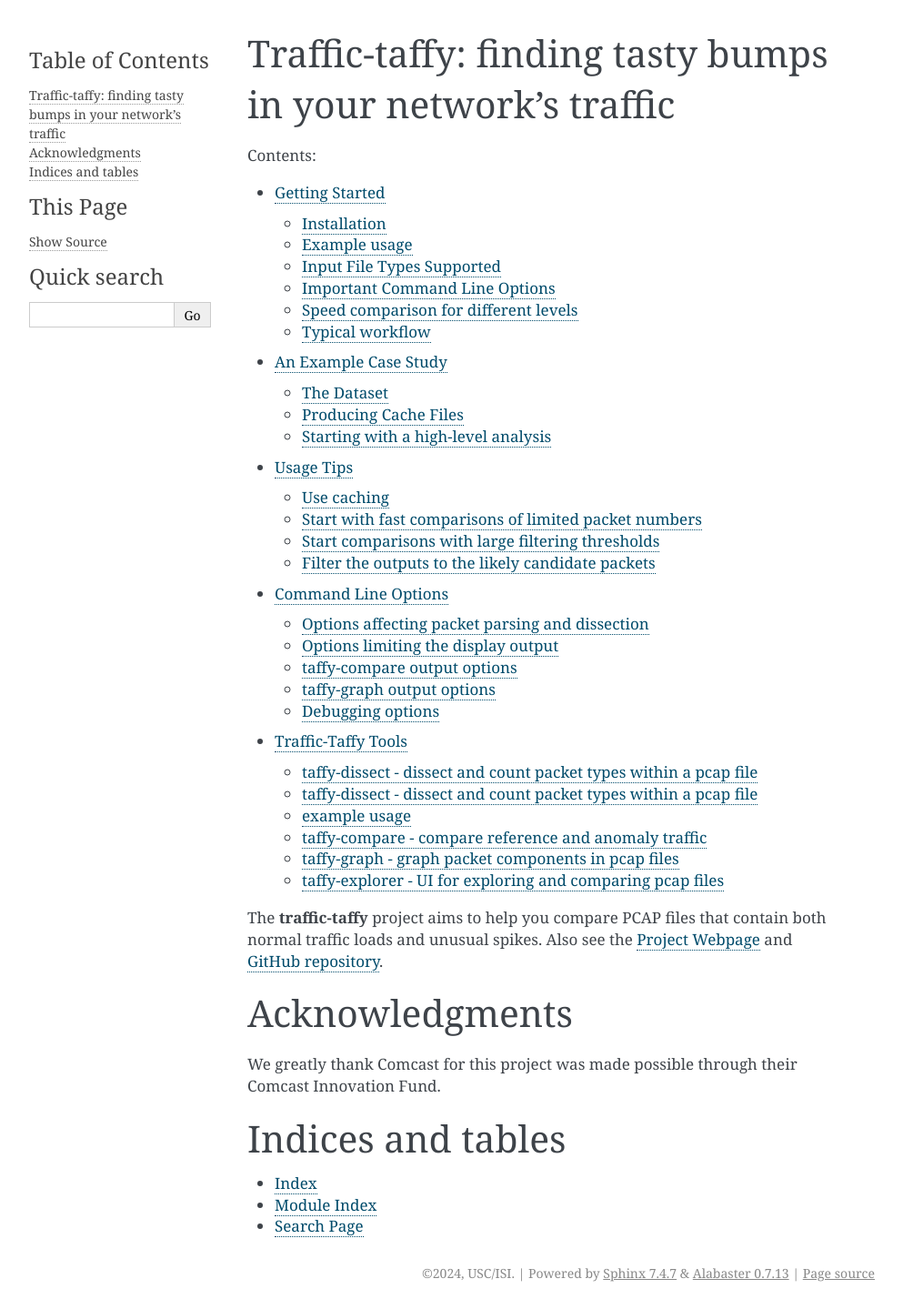
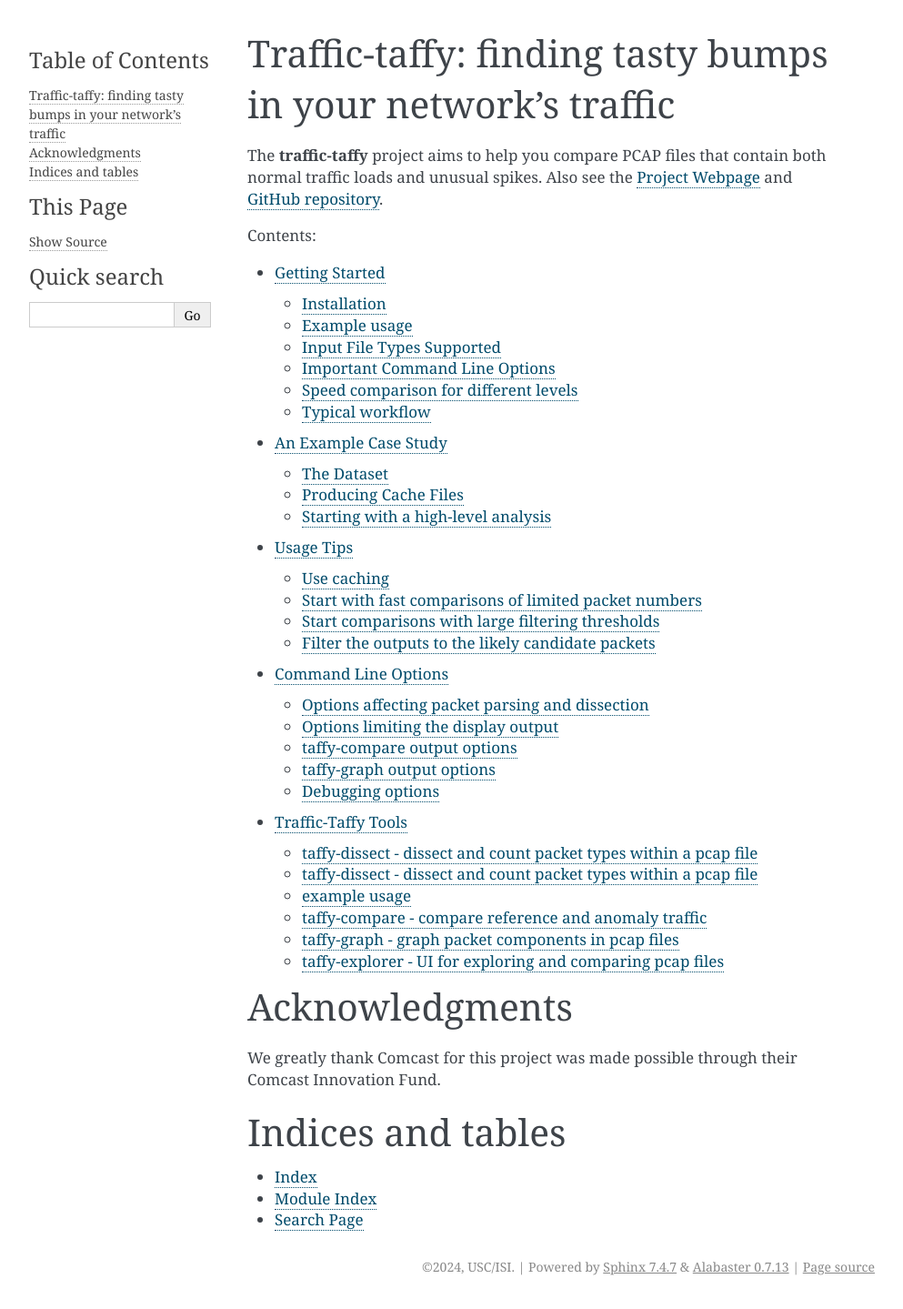
Before and after one commit to traffic-taffy/traffic-taffy, a Sphinx documentation site: the page built from docs/index.rst, in a window 1280 px wide. Shown: the whole page at 91% size, without its empty margins (148-1141 px from the left). Built offline with Sphinx 7.4.7, drawn with Linux system fonts in a browser that asks for light colours; some of the changed lines change nothing that is shown.

Commit message:
move intro paragraph to the top

```diff
--- a/docs/index.rst
+++ b/docs/index.rst
@@ -5,6 +5,11 @@
 
 Traffic-taffy: finding tasty bumps in your network's traffic
 ============================================================
+
+The **traffic-taffy** project aims to help you compare PCAP files that
+contain both normal traffic loads and unusual spikes.  Also see the
+`Project Webpage <https://traffic-taffy.github.io/>`_ and `GitHub
+repository <https://github.com/traffic-taffy/traffic-taffy>`_.
 
 .. toctree::
    :maxdepth: 2
@@ -15,11 +20,6 @@ Traffic-taffy: finding tasty bumps in your network's traffic
    usagetips
    commandoptions
    tools/index
-
-The **traffic-taffy** project aims to help you compare PCAP files that
-contain both normal traffic loads and unusual spikes.  Also see the
-`Project Webpage <https://traffic-taffy.github.io/>`_ and `GitHub
-repository <https://github.com/traffic-taffy/traffic-taffy>`_.
 
 Acknowledgments
 ===============
```
